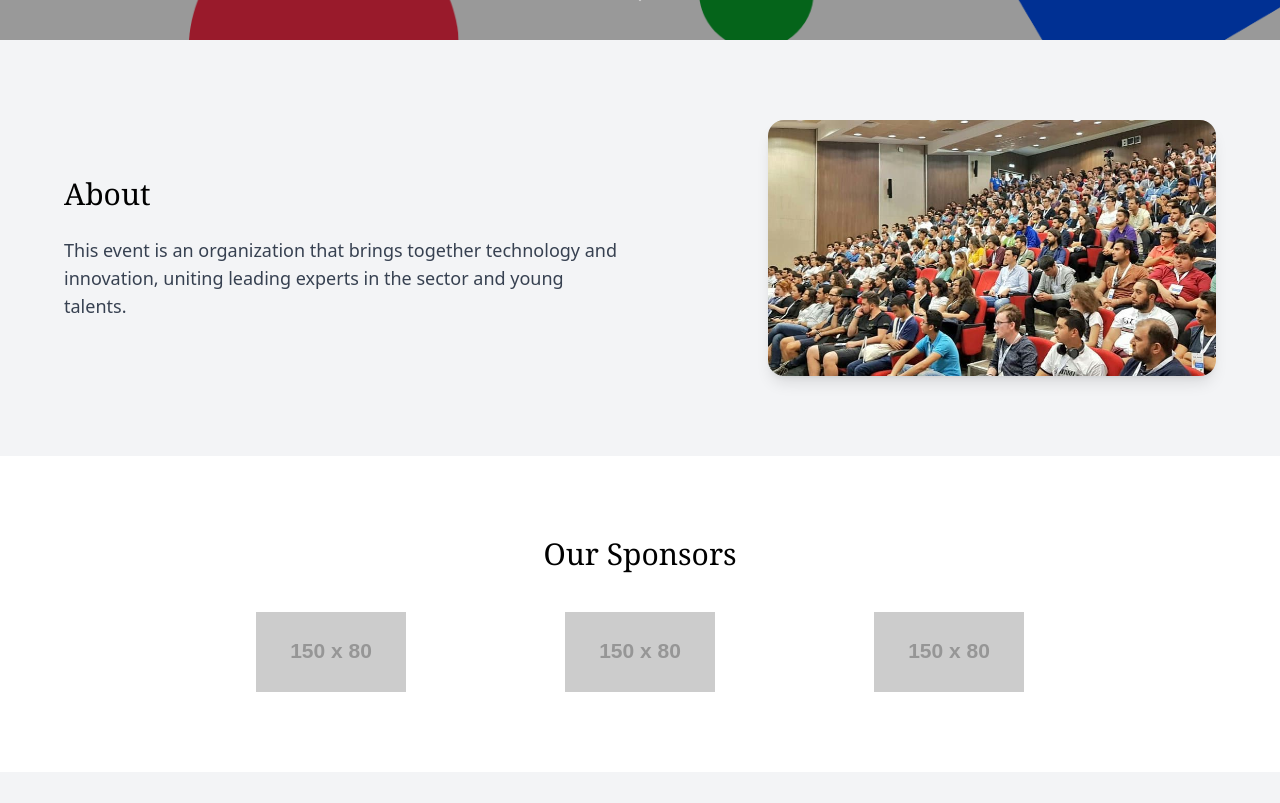
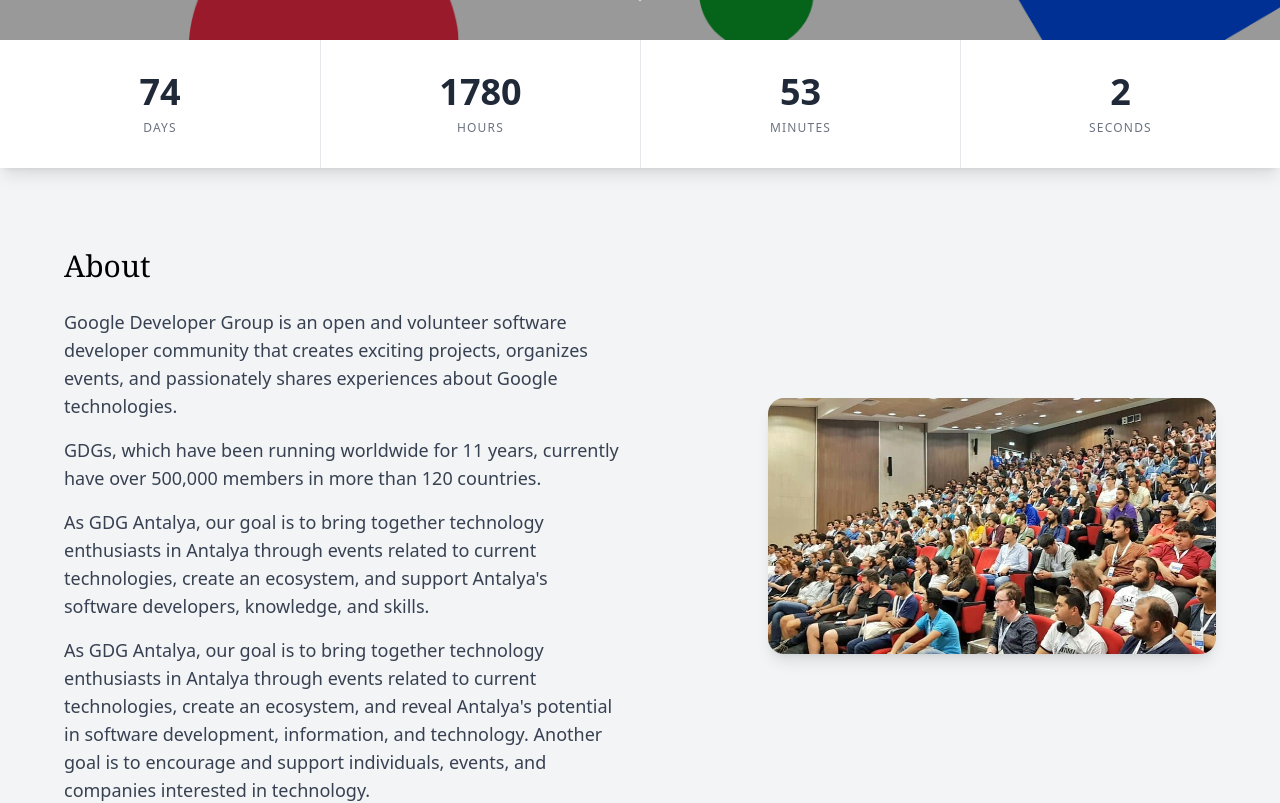
Before and after one commit to gdgantalya/devfest25, a React (Vite) app: page / in a window 1280 px wide. Shown: the part 680-1483 px from the top of the page. Built offline with nearby package versions, Linux system fonts and the light colour scheme.

Commit message:
Added CountdownTime in home page and refactored navbar part.

```diff
--- /dev/null
+++ b/src/components/CountdownTimer.jsx
@@ -0,0 +1,56 @@
+import { useEffect, useState } from "react";
+
+export default function CountdownTimer() {
+    const targetDate = Date.UTC(2025, 11, 6, 14, 30, 0);
+
+    const [timeLeft, setTimeLeft] = useState({
+        days: 0,
+        hours: 0,
+        minutes: 0,
+        seconds: 0,
+    });
+
+    useEffect(() => {
+        const interval = setInterval(() => {
+            const now = Date.now();
+            const distance = targetDate - now;
+
+            if (distance <= 0) {
+                clearInterval(interval);
+                setTimeLeft({ days: 0, hours: 0, minutes: 0, seconds: 0 });
+            } else {
+                setTimeLeft({
+                    days: Math.floor(distance / (1000 * 60 * 60 * 24)),
+                    hours: Math.floor(distance / (1000 * 60 * 60)),
+                    minutes: Math.floor((distance / (1000 * 60)) % 60),
+                    seconds: Math.floor((distance / 1000) % 60),
+                });
+            }
+        }, 1000);
+
+        return () => clearInterval(interval);
+    }, []);
+
+    return (
+        <section className="relative bg-white shadow-lg mx-auto max-w-9xl z-20">
+            <div className="grid grid-cols-2 md:grid-cols-4 divide-x divide-gray-200 text-center">
+                <div className="p-8">
+                    <p className="text-4xl font-bold text-gray-800">{timeLeft.days}</p>
+                    <p className="text-xs tracking-widest text-gray-500 mt-2">DAYS</p>
+                </div>
+                <div className="p-8">
+                    <p className="text-4xl font-bold text-gray-800">{timeLeft.hours}</p>
+                    <p className="text-xs tracking-widest text-gray-500 mt-2">HOURS</p>
+                </div>
+                <div className="p-8">
+                    <p className="text-4xl font-bold text-gray-800">{timeLeft.minutes}</p>
+                    <p className="text-xs tracking-widest text-gray-500 mt-2">MINUTES</p>
+                </div>
+                <div className="p-8">
+                    <p className="text-4xl font-bold text-gray-800">{timeLeft.seconds}</p>
+                    <p className="text-xs tracking-widest text-gray-500 mt-2">SECONDS</p>
+                </div>
+            </div>
+        </section>
+    );
+}
--- a/src/components/Navbar.jsx
+++ b/src/components/Navbar.jsx
@@ -17,6 +17,15 @@
             </div>
             <ul className="hidden md:flex gap-6">
                 <li><Link to="/" className="hover:text-black hover:border-1 hover:border-black/40 p-2 rounded-3xl hover:bg-white transition-colors duration-300" >Home</Link></li>
+                <li><a
+                    href="/DevFest2025.pdf"
+                    target="_blank"
+                    rel="noopener noreferrer"
+                    className="hover:text-black hover:border-1 hover:border-black/40 p-2 rounded-3xl hover:bg-green-200/50 transition-colors duration-300"
+                >
+                    DevFest 2025
+                </a>
+                </li>
                 <li><Link to="/contact" className="hover:text-black hover:border-1 hover:border-black/40 p-2 rounded-3xl hover:bg-pink-200/50 transition-colors duration-300">Contact</Link></li>
                 <li><Link to="/calendar" className="hover:text-black hover:border-1 hover:border-black/40 p-2 rounded-3xl hover:bg-blue-200/50 transition-colors duration-300">Schedule</Link></li>
                 <li><Link to="/speakers" className="hover:text-black hover:border-1 hover:border-black/40 p-2 rounded-3xl hover:bg-yellow-200/50 transition-colors duration-300">Speakers</Link></li>
@@ -41,6 +50,15 @@
                             <Link to="/" className="hover:text-black hover:border-2 hover:border-black/40 p-2 rounded-3xl hover:bg-white transition-colors duration-300" onClick={() => setIsOpen(false)}>
                                 Home
                             </Link>
+                        </li>
+                        <li><a
+                            href="/DevFest2025.pdf"
+                            target="_blank"
+                            rel="noopener noreferrer"
+                            className="hover:text-black hover:border-1 hover:border-black/40 p-2 rounded-3xl hover:bg-green-200/50 transition-colors duration-300"
+                        >
+                            DevFest 2025
+                        </a>
                         </li>
                         <li>
                             <Link to="/contact" className="hover:text-black hover:border-2 hover:border-black/40 p-2 rounded-3xl hover:bg-pink-200/50 transition-colors duration-300" onClick={() => setIsOpen(false)}>
--- a/src/pages/Home.jsx
+++ b/src/pages/Home.jsx
@@ -1,6 +1,7 @@
 import React from "react";
 import { Link } from "react-router-dom";
 import SponsorsSlider from "../components/SponsorsSlider";
+import CountdownTimer from "../components/CountdownTimer"
 import { ChevronDown, CalendarDays, MapPin, ArrowUpRight } from "lucide-react";
 import gdgLogo from "../assets/gdgLogo.png";
 import gdgAbout from "../assets/gdg_antalya_cover.jpg";
@@ -39,6 +40,7 @@
                             <span>Antalya</span>
                         </div>
                     </div>
+
                     <div className="flex flex-col items-center sm:flex-row justify-center gap-4 sm:gap-6 pt-5">
                         <a
                             href=""
@@ -57,6 +59,7 @@
                         </Link>
                     </div>
                 </div>
+
                 <a
                     href="#about"
                     className="absolute bottom-5 left-1/2 -translate-x-1/2 w-12 h-12
@@ -67,7 +70,9 @@
                     <ChevronDown size={28} className="animate-slow-bounce" />
                 </a>
             </section>
-
+            <section>
+                <CountdownTimer /> {/*geri sayım */}
+            </section>
 
             {/* Hakkımızda Section */}
             <section id="about" className="py-20 bg-gray-100 text-center px-6">
@@ -76,8 +81,22 @@
                     <div className="text-center md:text-left">
                         <h2 className="text-3xl font-serif mb-6">About</h2>
                         <p className="text-lg text-gray-700">
-                            This event is an organization that brings together technology and innovation,
-                            uniting leading experts in the sector and young talents.
+                            Google Developer Group is an open and volunteer software developer community that creates exciting projects,
+                            organizes events, and passionately shares experiences about Google technologies.
+                        </p>
+                        <p className="text-lg text-gray-700 mt-4">
+                            GDGs, which have been running worldwide for 11 years, currently have over 500,000 members in more than 120 countries.
+                        </p>
+                        <p className="text-lg text-gray-700 mt-4">
+                            As GDG Antalya, our goal is to bring together technology enthusiasts in Antalya through events related to current technologies,
+                            create an ecosystem, and support Antalya's software developers, knowledge, and
+                            skills.
+                        </p>
+                        <p className="text-lg text-gray-700 mt-4">
+                            As GDG Antalya, our goal is to bring together technology enthusiasts in Antalya through events related to current technologies,
+                            create an ecosystem, and reveal Antalya's potential in software development, information, and
+                            technology. Another goal is to
+                            encourage and support individuals, events, and companies interested in technology.
                         </p>
                     </div>
 
```
Also changed, not shown: 1 other file (tests, documents, lock files or other folders).
